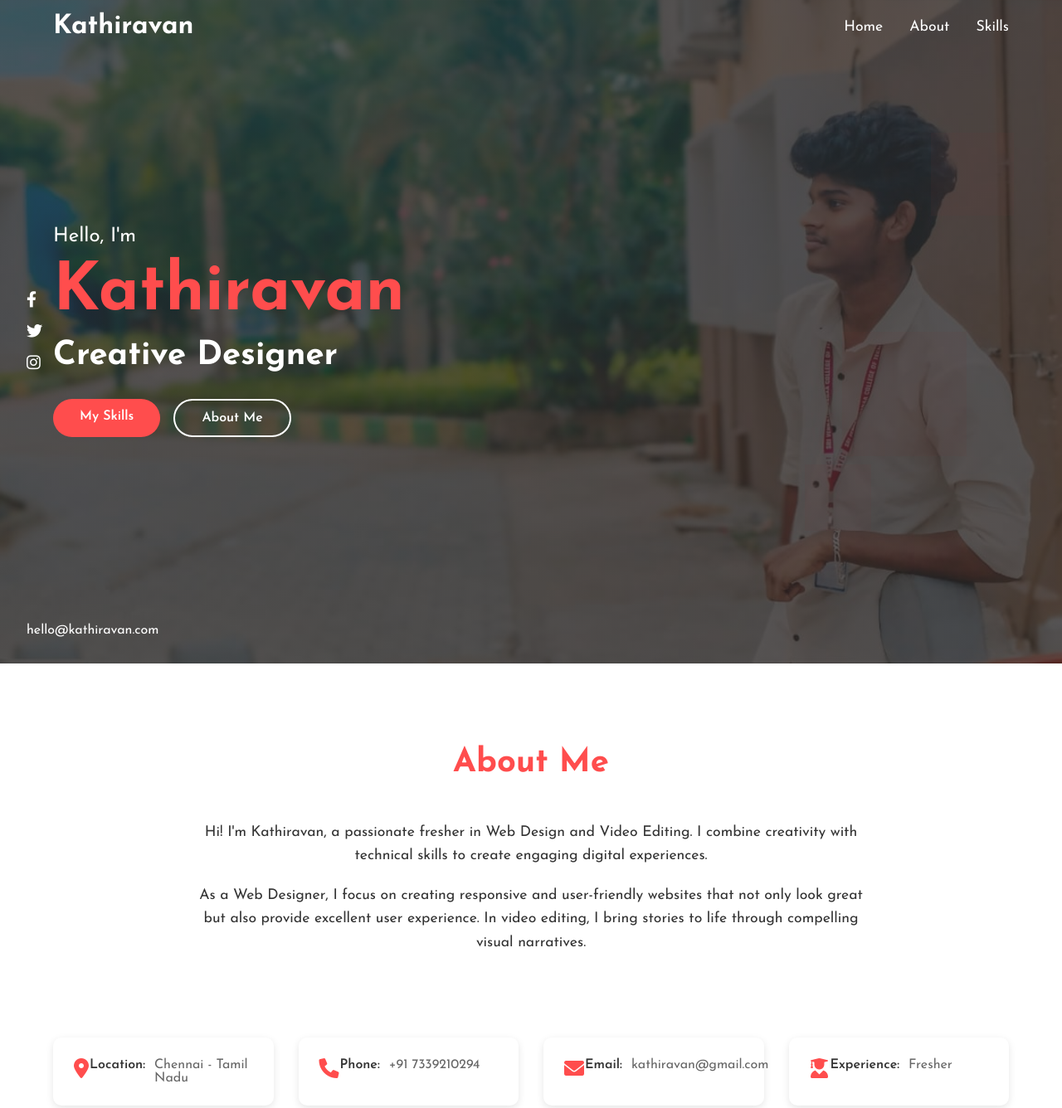
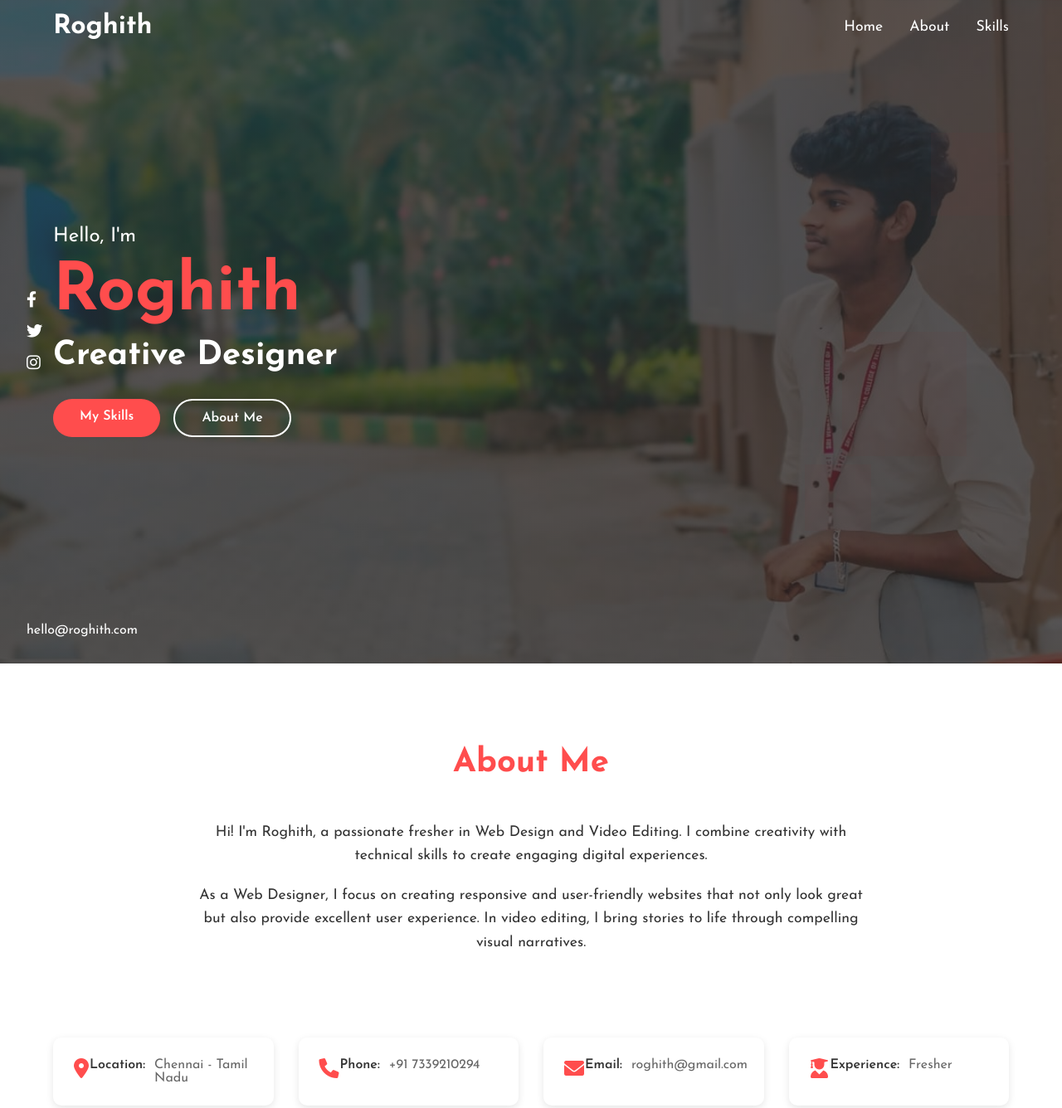
Before and after one commit to roghithlk/personal-portfolio-webpage, a plain HTML site: page index.html in a window 1280 px wide. Shown: the top 1336 px of the page at 83% size. Drawn offline with Linux system fonts and the light colour scheme.

Commit message:
Update index.html

```diff
--- a/index.html
+++ b/index.html
@@ -3,14 +3,14 @@
 <head>
     <meta charset="UTF-8">
     <meta name="viewport" content="width=device-width, initial-scale=1.0">
-    <title>Kathiravan - Creative Designer</title>
+    <title>Roghith - Creative Designer</title>
     <link rel="stylesheet" href="style.css">
     <link href="https://fonts.googleapis.com/css2?family=Josefin+Sans:wght@300;400;500;600;700&display=swap" rel="stylesheet">
     <link rel="stylesheet" href="https://cdnjs.cloudflare.com/ajax/libs/font-awesome/6.0.0/css/all.min.css">
 </head>
 <body>
     <header class="header">
-        <a href="#" class="logo">Kathiravan</a>
+        <a href="#" class="logo">Roghith</a>
         <nav class="nav-links">
             <a href="#home">Home</a>
             <a href="#about">About</a>
@@ -27,7 +27,7 @@
 
         <div class="hero-content">
             <p class="hello-text">Hello, I'm</p>
-            <h1 class="name">Kathiravan</h1>
+            <h1 class="name">Roghith</h1>
             <h2 class="title">Creative Designer</h2>
             <div class="cta-buttons">
                 <a href="#skills" class="btn btn-primary">My Skills</a>
@@ -41,7 +41,7 @@
             <div class="shape" style="width: 80px; height: 80px; top: 70%; right: 40%;"></div>
         </div>
 
-        <a href="mailto:hello@kathiravan.com" class="email">hello@kathiravan.com</a>
+        <a href="mailto:hello@roghith.com" class="email">hello@roghith.com</a>
     </main>
 
     <section class="about" id="about">
@@ -50,7 +50,7 @@
                 <h2 class="section-title">About Me</h2>
                 <div class="about-info">
                     <div class="about-text">
-                        <p>Hi! I'm Kathiravan, a passionate fresher in Web Design and Video Editing. I combine creativity with technical skills to create engaging digital experiences.</p>
+                        <p>Hi! I'm Roghith, a passionate fresher in Web Design and Video Editing. I combine creativity with technical skills to create engaging digital experiences.</p>
                         <p>As a Web Designer, I focus on creating responsive and user-friendly websites that not only look great but also provide excellent user experience. In video editing, I bring stories to life through compelling visual narratives.</p>
                     </div>
                     <div class="personal-info">
@@ -67,7 +67,7 @@
                         <div class="info-item">
                             <i class="fas fa-envelope"></i>
                             <span>Email:</span>
-                            <p>kathiravan@gmail.com</p>
+                            <p>roghith@gmail.com</p>
                         </div>
                         <div class="info-item">
                             <i class="fas fa-user-graduate"></i>
@@ -100,7 +100,7 @@
             <div class="skills-header">
                 <h2>My Skills</h2>
                 <h3>You Can Imagine I Can Do</h3>
-                <p>I have developed few website and gathered some skills based on my hands on experience on creating some programs and websites. The skills are listed below</p>
+                <p> I have developed few website and gathered some skills based on my hands on experience on creating some programs and websites. The skills are listed below</p>
             </div>
             <div class="skills-list">
                 <div class="skill-item">
```
